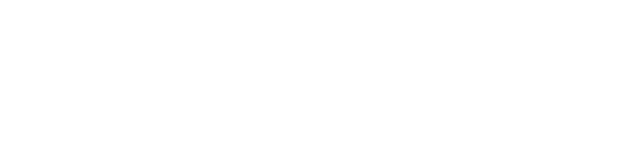
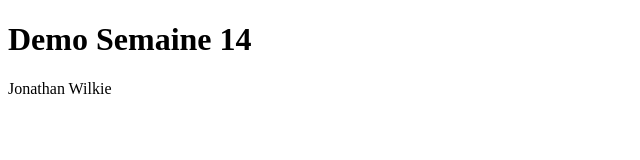
Before and after one commit to jwilkie/semaine-14-040, a plain HTML site: page index.html in a window 1280 px wide. Shown: the whole page, without its empty margins (0-640 px from the left). Drawn offline with Linux system fonts and the light colour scheme.

Commit message:
Modify home page

```diff
--- a/index.html
+++ b/index.html
@@ -3,9 +3,12 @@
 <head>
     <meta charset="UTF-8">
     <meta name="viewport" content="width=device-width, initial-scale=1.0">
-    <title>Document</title>
+    <title>Demo Semaine 14</title>
 </head>
 <body>
-
+    <h1>Demo Semaine 14</h1>
+    <p>
+        Jonathan Wilkie
+    </p>
 </body>
 </html>
```
